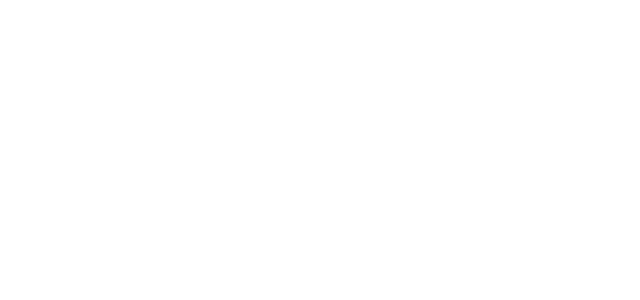
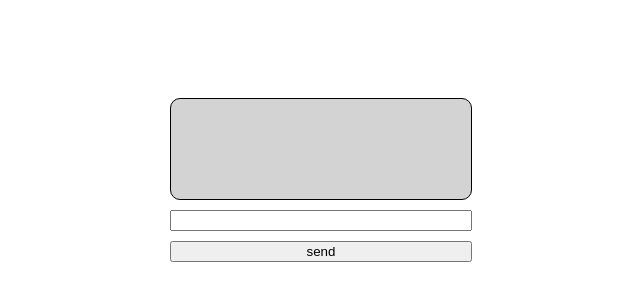
Before and after one commit to sefakanbur93/itemis-code-challange, a Vue app: page / in a window 1280 px wide. Shown: the part 230-530 px from the top of the page, without its empty margins (319-959 px from the left). Built offline with nearby package versions, Linux system fonts and the light colour scheme.

Commit message:
use code challenge in the ui

```diff
--- a/src/App.vue
+++ b/src/App.vue
@@ -1,12 +1,42 @@
 <template>
-  <div class="app__top">
+  <div class="main">
+    <div class="main__wrapper">
+      <ChatMessages :chat-messages="messages" />
+      <input v-model="input" type="text">
+      <button type="button" @click="sendMessage">send</button>
+    </div>
   </div>
 </template>
 
 <script setup lang="ts">
+import {ref} from "vue";
+import useCodeChallenge from "./composables/useCodeChallenge";
+import ChatMessages from "./components/ChatMessages.vue";
+
+const input = ref<string>('')
+const messages = ref<Array<string>>([])
+
+const {handleInput} = useCodeChallenge()
+
+function sendMessage() {
+  input.value = ''
+  const result = handleInput(input.value)
+  messages.value.push(result)
+}
+
 </script>
 
-<style>
-#app {
+<style lang="scss">
+.main {
+  display: flex;
+  justify-content: center;
+
+  &__wrapper {
+    gap: 10px;
+    margin-top: 20rem;
+    display: flex;
+    justify-content: center;
+    flex-direction: column;
+  }
 }
 </style>
--- /dev/null
+++ b/src/components/ChatMessages.vue
@@ -0,0 +1,23 @@
+<template>
+  <div class="chat-messages">
+    <div v-for="(chatMessage, index) in chatMessages" :key="index">
+      {{chatMessage}}
+    </div>
+  </div>
+</template>
+
+<script setup lang="ts">
+defineProps({
+  chatMessages: Array<string>
+})
+</script>
+<style>
+
+.chat-messages {
+  border: 1px solid black;
+  height: 100px;
+  width: 300px;
+  border-radius: 10px;
+  background-color: lightgrey;
+}
+</style>
--- a/src/composables/useCodeChallenge.ts
+++ b/src/composables/useCodeChallenge.ts
@@ -1,3 +1,5 @@
+import {computed} from "vue";
+
 export default () => {
     const translationMap = new Map<string, string>();
     const romanArabicMap = new Map<string, number>([['I',1], ['V',5], ['X', 10],['L', 50],['C', 100],['D', 500],['M', 1000]])
@@ -9,9 +11,9 @@
     const howManyQuestionString = 'how many Credits is '
 
     // This regex should be dynamic. It requires already set translations.
-    function getSetCreditsRegex() {
+    const setCreditsRegex = computed<RegExp>(() => {
         return new RegExp(`(${Array.from(translationMap.keys()).join('|')})\\s\\w+\\sis\\s\\d+\\sCredits`);
-    }
+    })
 
     function getRomanNumberInArabicNumber(romanNumber: string): number {
         if(!romanNumberRegex.test(romanNumber)) {
@@ -58,7 +60,7 @@
         return getRomanNumberInArabicNumber(romanNumber)
     }
 
-    function handleTranslateNumber(input: string) {
+    function handleTranslateNumber(input: string): void {
         const intergalacticNumber = input.split(' ')[0]
         const romanNumber = input.split(' ')[2]
 
@@ -70,7 +72,7 @@
         return
     }
 
-    function handleSetResourceValue(input: string) {
+    function handleSetResourceValue(input: string): void {
         const resourceWithAmount = input.split(' is ')[0]
         const costWithAmount = Number(input.split(' is ')[1].split(' ')[0])
 
@@ -89,14 +91,14 @@
         resourceCostMap.set(resource, costPerResource)
     }
 
-    function handleHowMuchQuestion(input: string) {
+    function handleHowMuchQuestion(input: string): string {
         const intergalacticNumber = input.replace(howMuchQuestionString, '').replace('?', '')
 
         const arabicNumber = getIntergalacticNumberInArabicNumber(intergalacticNumber.trim().split(' '))
 
         return `${intergalacticNumber}is ${arabicNumber}`
     }
-    function handleHowManyQuestion(input: string) {
+    function handleHowManyQuestion(input: string): string {
         const numberAndResources = input.replace(howManyQuestionString, '').split(' ')
 
         const intergalacticNumber:Array<string> = []
@@ -135,20 +137,20 @@
         try {
             if(setRomanRegex.test(input)) {
                 return handleTranslateNumber(input)
-            } else if(getSetCreditsRegex().test(input)){
+            } else if(setCreditsRegex.value.test(input)){
                 return handleSetResourceValue(input)
             } else if(input.startsWith(howMuchQuestionString)) {
                 return handleHowMuchQuestion(input);
             } else if (input.startsWith(howManyQuestionString)) {
                 return handleHowManyQuestion(input)
+            } else {
+                console.log('Invalid input.')
+                return errorMessage
             }
         } catch (e) {
             console.log(e)
             return errorMessage
         }
-
-        console.log('Invalid input.')
-        return errorMessage
     }
 
     return { handleInput }
```
